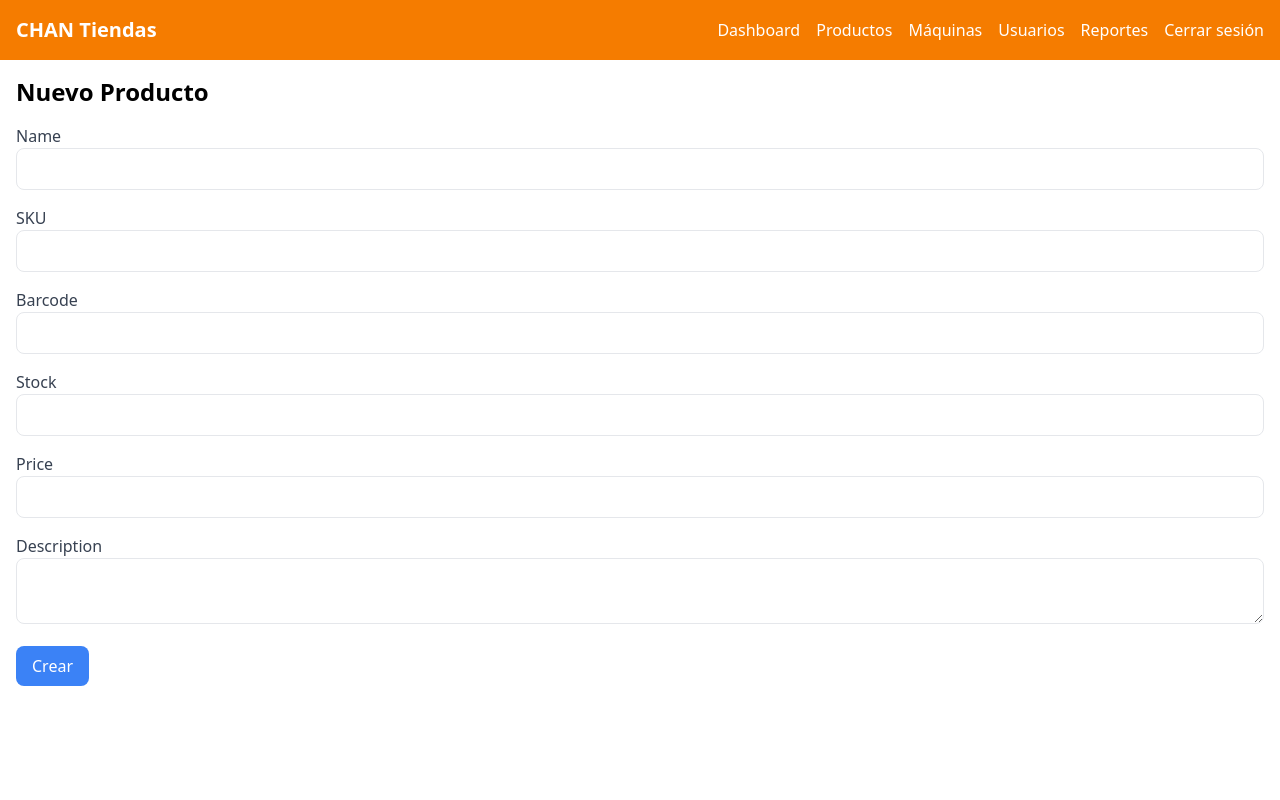
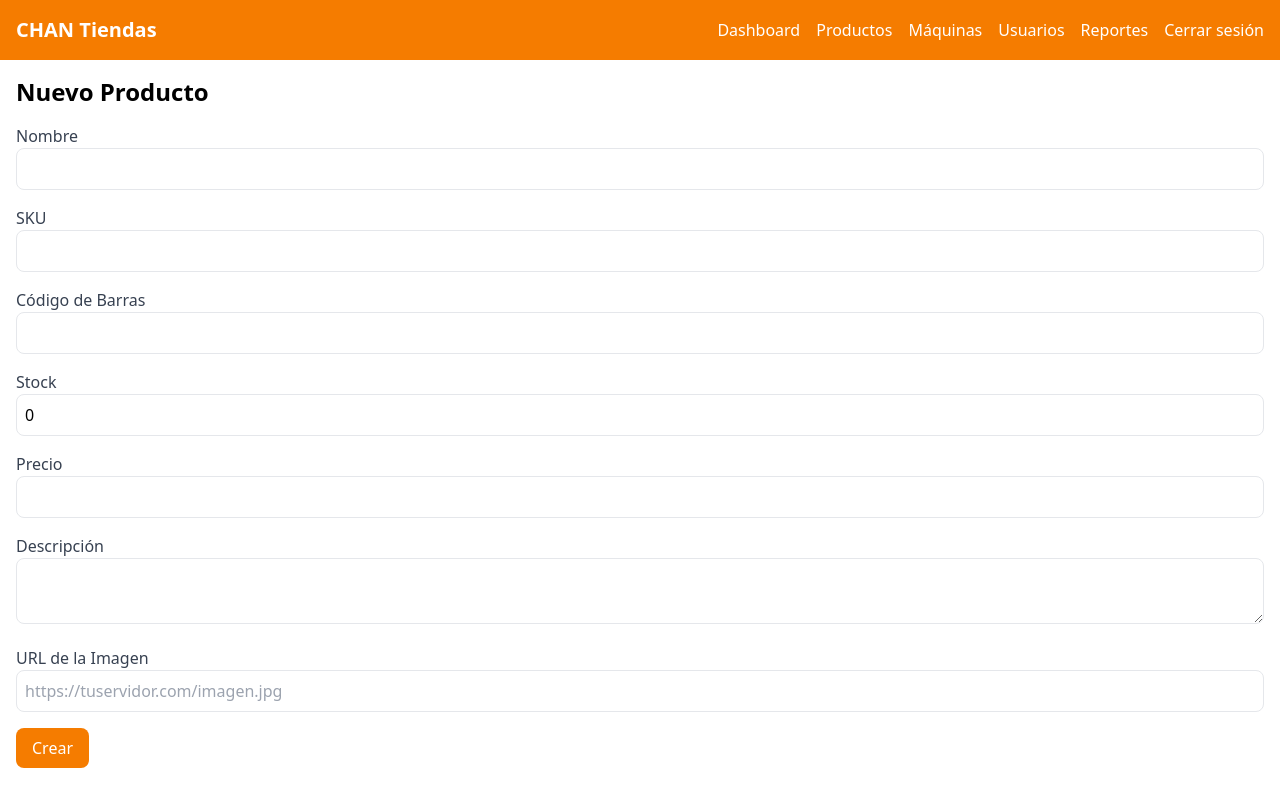
Before and after one commit to PieroGcDev/Chan-In2, a React (Vite) app: page /admin/products/new in a window 1280 px wide. Built offline with nearby package versions, Linux system fonts and the light colour scheme; sample sign-in values are in the browser's storage.

Commit message:
Cambios en Productos terminados

```diff
--- a/src/components/ProductForm.jsx
+++ b/src/components/ProductForm.jsx
@@ -13,10 +13,11 @@ export default function ProductForm() {
   const [product, setProduct] = useState({
     name: '',
     sku: '',
-    stock: '',
+    stock: 0,
     description: '',
     barcode: '',
-    price: ''
+    price: '',
+    image_url: ''
   });
 
   const [loading, setLoading] = useState(!!id);
@@ -25,14 +26,7 @@ export default function ProductForm() {
     const loadProduct = async () => {
       try {
         const data = await fetchProductById(id);
-        setProduct({
-          name: data.name || '',
-          sku: data.sku || '',
-          stock: data.stock ?? '',
-          description: data.description || '',
-          barcode: data.barcode || '',
-          price: data.price ?? ''
-        });
+        setProduct(data);
       } catch (err) {
         console.error("Error al cargar producto:", err);
       } finally {
@@ -40,89 +34,124 @@ export default function ProductForm() {
       }
     };
 
-    if (id) loadProduct();
+    if (id) {
+      loadProduct();
+    }
   }, [id]);
 
   const handleChange = (e) => {
     const { name, value } = e.target;
     setProduct((prev) => ({
       ...prev,
-      [name]: name === 'stock' || name === 'price' ? (value === '' ? '' : parseFloat(value)) : value
+      [name]: name === 'stock' || name === 'price' ? parseFloat(value) : value
     }));
   };
 
   const handleSubmit = async (e) => {
     e.preventDefault();
-
-  // Validaciones básicas antes de enviar
-  if (!product.name.trim() || !product.sku.trim() || product.stock === '') {
-    alert("Por favor completa los campos obligatorios: Nombre, SKU, Stock.");
-    return;
+    try {
+      if (id) {
+        await updateProduct(id, product);
+      } else {
+        await addProduct(product);
       }
-
-  try {
-    // Preparar datos limpios
-    const updatedProduct = {
-      name: product.name.trim(),
-      sku: product.sku.trim(),
-      barcode: product.barcode.trim() || null,
-      stock: parseInt(product.stock) || 0,
-      price: product.price !== '' ? parseFloat(product.price) : null,
-      description: product.description.trim() || null
-    };
-
-    if (id) {
-      const result = await updateProduct(id, updatedProduct);
-      if (result) {
-        console.log("Producto actualizado:", result);
-      } else {
-        console.error("No se actualizó el producto, respuesta vacía.");
-      }
-    } else {
-      const result = await addProduct(updatedProduct);
-      if (result) {
-        console.log("Producto creado:", result);
-      }
-    }
-
-    navigate("/products", { replace: true });
+      navigate('/products');
     } catch (error) {
-    console.error("Error al guardar el producto:", error.message || error);
-    alert("Error al guardar el producto.");
+      console.error('Error al guardar el producto:', error);
     }
   };
-
 
   if (loading) return <p className="p-4">Cargando formulario...</p>;
 
   return (
     <div className="container mx-auto p-4">
-      <h2 className="text-2xl font-bold mb-4">{id ? "Editar Producto" : "Nuevo Producto"}</h2>
-      <form onSubmit={handleSubmit}>
-        {["name", "sku", "barcode", "stock", "price", "description"].map((field) => (
-          <div key={field} className="mb-4">
-            <label className="block text-gray-700 capitalize">{field === "sku" ? "SKU" : field}</label>
-            {field === "description" ? (
-              <textarea
-                name={field}
-                value={product[field]}
+      <h2 className="text-2xl font-bold mb-4">
+        {id ? "Editar Producto" : "Nuevo Producto"}
+      </h2>
+      <form onSubmit={handleSubmit} className="space-y-4">
+        <div>
+          <label className="block text-gray-700">Nombre</label>
+          <input
+            type="text"
+            name="name"
+            value={product.name || ""}
+            onChange={handleChange}
+            className="border rounded p-2 w-full"
+            required
+          />
+        </div>
+        <div>
+          <label className="block text-gray-700">SKU</label>
+          <input
+            type="text"
+            name="sku"
+            value={product.sku || ""}
+            onChange={handleChange}
+            className="border rounded p-2 w-full"
+            required
+          />
+        </div>
+        <div>
+          <label className="block text-gray-700">Código de Barras</label>
+          <input
+            type="text"
+            name="barcode"
+            value={product.barcode || ""}
             onChange={handleChange}
             className="border rounded p-2 w-full"
           />
-            ) : (
+        </div>
+        <div>
+          <label className="block text-gray-700">Stock</label>
           <input
-                type={field === "stock" || field === "price" ? "number" : "text"}
-                name={field}
-                value={product[field]}
+            type="number"
+            name="stock"
+            value={product.stock ?? 0}
             onChange={handleChange}
             className="border rounded p-2 w-full"
-                step={field === "price" ? "0.01" : undefined}
-                required={["name", "sku", "stock"].includes(field)}
+            required
+          />
+        </div>
+        <div>
+          <label className="block text-gray-700">Precio</label>
+          <input
+            type="number"
+            name="price"
+            value={product.price ?? ""}
+            onChange={handleChange}
+            className="border rounded p-2 w-full"
+            step="0.01"
+          />
+        </div>
+        <div>
+          <label className="block text-gray-700">Descripción</label>
+          <textarea
+            name="description"
+            value={product.description || ""}
+            onChange={handleChange}
+            className="border rounded p-2 w-full"
+          />
+        </div>
+        <div>
+          <label className="block text-gray-700">URL de la Imagen</label>
+          <input
+            type="text"
+            name="image_url"
+            value={product.image_url || ""}
+            onChange={handleChange}
+            className="border rounded p-2 w-full"
+            placeholder="https://tuservidor.com/imagen.jpg"
+          />
+          {product.image_url && (
+            <img
+              src={product.image_url}
+              alt="Vista previa"
+              className="w-24 h-24 object-cover rounded mt-2 border"
             />
           )}
         </div>
-        ))}
-        <button type="submit" className="bg-blue-500 text-white px-4 py-2 rounded">
+
+        <button type="submit" className="bg-primary text-white px-4 py-2 rounded">
           {id ? "Actualizar" : "Crear"}
         </button>
       </form>
--- a/src/index.css
+++ b/src/index.css
@@ -19,5 +19,13 @@
 
 /* index.css */
 .bg-bg-light {
-  background-color: #f4f5f7; /* Puedes cambiar a la textura o imagen que quieras */
+  background-color: #f7f5f4; /* Puedes cambiar a la textura o imagen que quieras */
 }
+
+/*Para cuando le pongamos fondito
+.bg-bg-light {
+  background-image: url('/mi-nueva-imagen.png');
+  background-size: cover;
+  background-position: center;
+  background-repeat: no-repeat;
+} */
--- a/src/pages/ProductsPage.jsx
+++ b/src/pages/ProductsPage.jsx
@@ -26,6 +26,7 @@ export default function ProductsPage() {
   const handleDelete = async (id) => {
     const confirm = window.confirm("¿Seguro que deseas eliminar este producto?");
     if (!confirm) return;
+
     try {
       await deleteProduct(id);
       await loadProducts();
@@ -41,10 +42,10 @@ export default function ProductsPage() {
   );
 
   return (
-    <div className="min-h-screen bg-bg-light p-6">
-      <div className="max-w-7xl mx-auto bg-white shadow-lg rounded-xl p-6 animate-fade-in">
+    <div className="bg-bg-light min-h-screen p-6">
+      <div className="container mx-auto bg-white p-6 rounded-lg shadow animate-fade-in">
         <div className="flex justify-between items-center mb-6">
-          <h2 className="text-3xl font-bold text-primary">Gestión de Productos</h2>
+          <h2 className="text-2xl font-bold text-primary">Gestión de Productos</h2>
           {role === "admin" && (
             <button
               onClick={() => navigate("/admin/products/new")}
@@ -55,47 +56,59 @@ export default function ProductsPage() {
           )}
         </div>
 
-        <div className="flex mb-6">
+        <div className="flex mb-4">
           <input
             type="text"
             placeholder="Buscar por nombre o SKU"
             value={search}
             onChange={(e) => setSearch(e.target.value)}
-            className="flex-1 p-3 border border-gray-300 rounded-l-lg"
+            className="flex-1 p-2 border border-gray-200 rounded-l"
           />
-          <button className="bg-primary hover:bg-primary-dark text-white px-4 rounded-r-lg">
+          <button className="bg-primary hover:bg-primary-dark text-white px-4 rounded-r">
             🔍
           </button>
         </div>
 
-        <div className="overflow-x-auto rounded-lg border border-gray-200">
-          <table className="w-full text-sm text-left">
+        <div className="overflow-x-auto">
+          <table className="w-full bg-white rounded shadow text-sm">
             <thead className="bg-primary text-white">
               <tr>
-                <th className="p-3">Nombre</th>
-                <th className="p-3">Descripción</th>
-                <th className="p-3">SKU</th>
-                <th className="p-3">Stock</th>
-                <th className="p-3">Precio</th>
-                <th className="p-3">Código de barras</th>
-                <th className="p-3">Creado</th>
-                {role === "admin" && <th className="p-3">Acciones</th>}
+                <th className="p-2">Imagen</th>
+                <th className="p-2">Nombre</th>
+                <th className="p-2">Descripción</th>
+                <th className="p-2">SKU</th>
+                <th className="p-2">Stock</th>
+                <th className="p-2">Precio</th>
+                <th className="p-2">Código de barras</th>
+                <th className="p-2">Creado</th>
+                {role === "admin" && <th className="p-2">Acciones</th>}
               </tr>
             </thead>
             <tbody>
               {filtered.map((p) => (
                 <tr key={p.id} className="border-b hover:bg-gray-50">
-                  <td className="p-3">{p.name}</td>
-                  <td className="p-3">{p.description}</td>
-                  <td className="p-3">{p.sku}</td>
-                  <td className="p-3">{p.stock}</td>
-                  <td className="p-3">{p.price ?? "$0.00"}</td>
-                  <td className="p-3">{p.barcode}</td>
-                  <td className="p-3">
+                  <td className="p-2">
+                    {p.image_url ? (
+                      <img
+                        src={p.image_url}
+                        alt="Producto"
+                        className="w-16 h-16 object-cover rounded"
+                      />
+                    ) : (
+                      <span className="text-gray-400 italic">Sin imagen</span>
+                    )}
+                  </td>
+                  <td className="p-2">{p.name}</td>
+                  <td className="p-2">{p.description}</td>
+                  <td className="p-2">{p.sku}</td>
+                  <td className="p-2">{p.stock}</td>
+                  <td className="p-2">{p.price ?? "$0.00"}</td>
+                  <td className="p-2">{p.barcode}</td>
+                  <td className="p-2">
                     {p.created_at ? new Date(p.created_at).toLocaleDateString() : ""}
                   </td>
                   {role === "admin" && (
-                    <td className="p-3 space-x-2">
+                    <td className="p-2 space-x-2">
                       <button
                         className="text-blue-500 hover:underline"
                         onClick={() => navigate(`/admin/products/edit/${p.id}`)}
```
Lines whose indentation alone changed are shown as unchanged.
